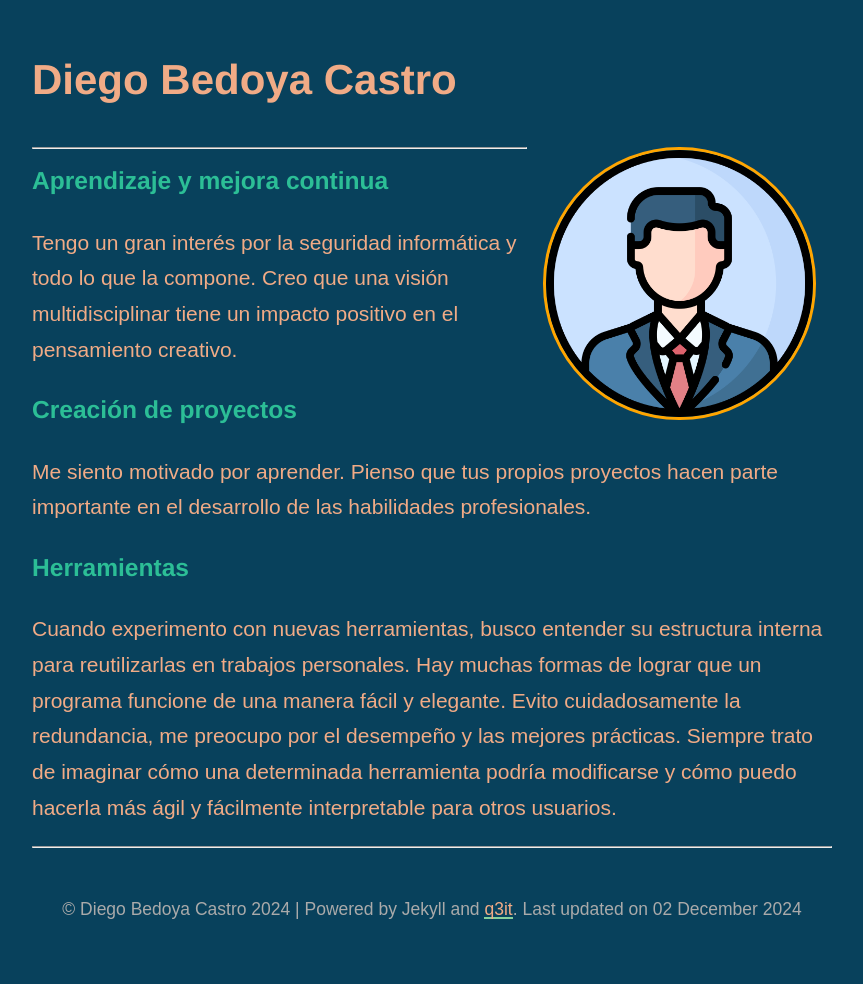
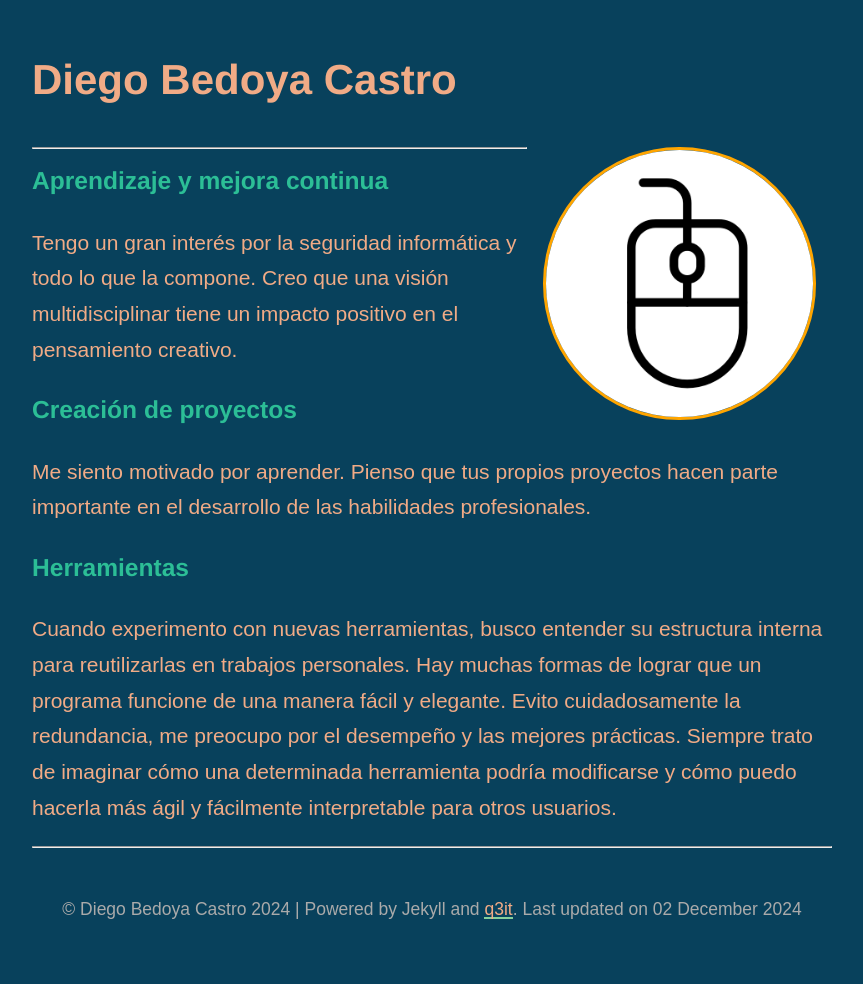
Before and after one commit to q3it/card, a Jekyll site: the page built from index.md, in a window 1280 px wide. Shown: the whole page, without its empty margins (208-1071 px from the left). Built offline with Jekyll 4.4.1, drawn with Linux system fonts in a browser that asks for light colours; nearby versions of some CDN libraries.

Commit message:
Update index.md

```diff
--- a/index.md
+++ b/index.md
@@ -3,7 +3,7 @@ layout: about
 permalink: /
 profile:
   align: right
-  image: profile.png
+  image: raton.gif
 published: true
 ---
 
```
